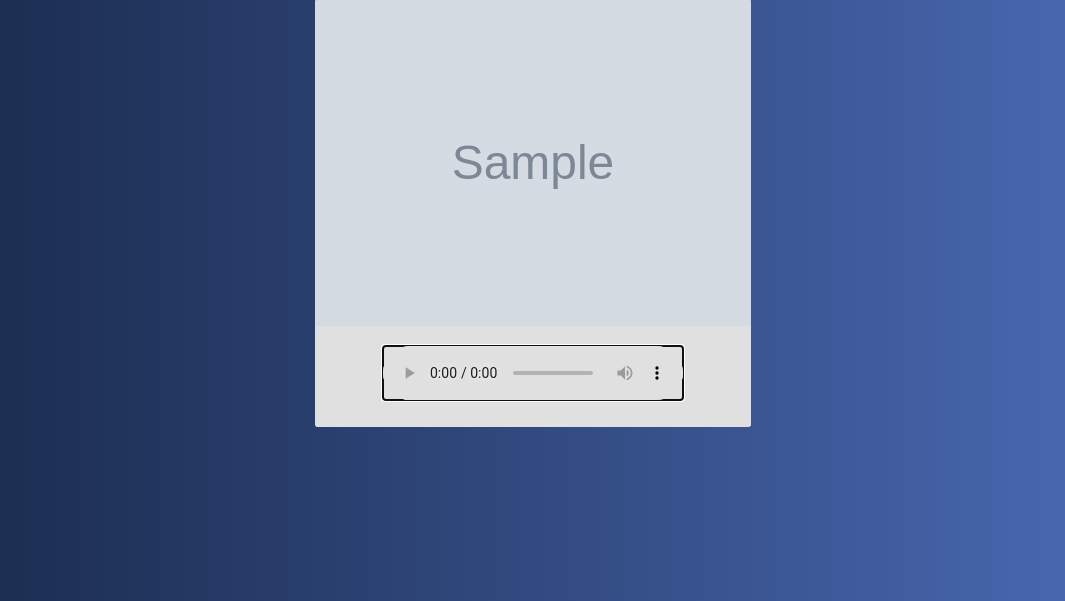
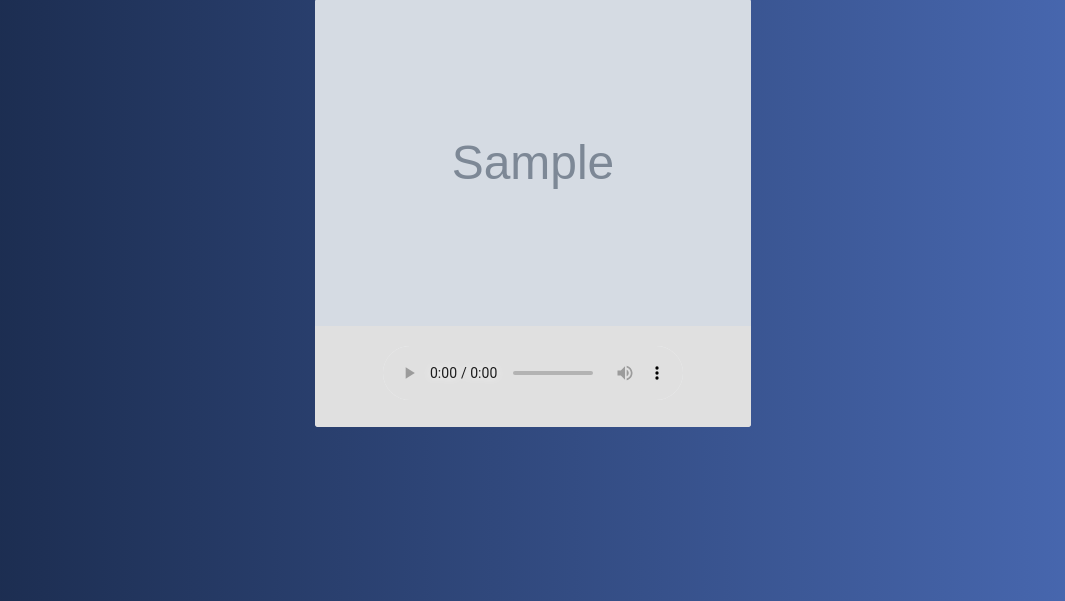
Before and after one commit to MichaelCBarilla/project1-mb865, a Flask app: template templates/index.html in a window 1280 px wide, with the restyled element focused. Shown: the part 137-738 px from the top of the page, without its empty margins (107-1172 px from the left). Run offline with Flask 2, Linux system fonts and the light colour scheme; the template is opened without the code that fills it: most values are stand-ins (such as "Sample title", 1, 10 or a date in 2020); grey boxes marked "Sample" are stand-in pictures; some libraries are stand-ins or nearby versions.

Commit message:
remove outline on audio focus

```diff
--- a/static/style.css
+++ b/static/style.css
@@ -16,6 +16,10 @@ audio::-webkit-media-controls-play-button, audio::-webkit-media-controls-panel {
     color: #000;
 }
 
+audio:focus {
+    outline: none;
+}
+
 
 /*Bootstrap Class CHanges*/
 .col-4 {
```
